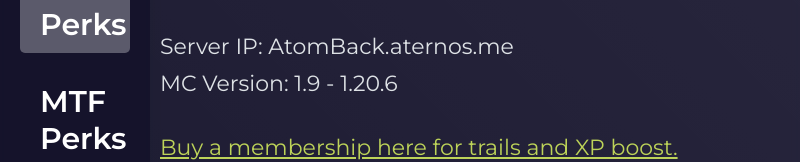
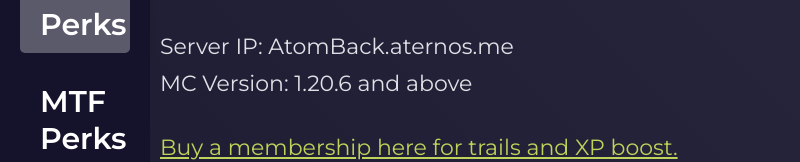
Before and after one commit to MineatomTR/site86, an Electron app: page docs/index.html in a window 800 px wide. Shown: the part 225-387 px from the top of the page. Drawn offline with Linux system fonts and the light colour scheme.

Commit message:
Update server version

```diff
--- a/docs/index.html
+++ b/docs/index.html
@@ -30,7 +30,7 @@
         <br>
         <br>
         <p>Server IP: AtomBack.aternos.me</p>
-        <p>MC Version: 1.9 - 1.20.6</p>
+        <p>MC Version: 1.20.6 and above</p>
         <br>
         <p><a href="https://buymeacoffee.com/mineatom/membership">Buy a membership here for trails and XP boost.</a></p>
         </section>
```
